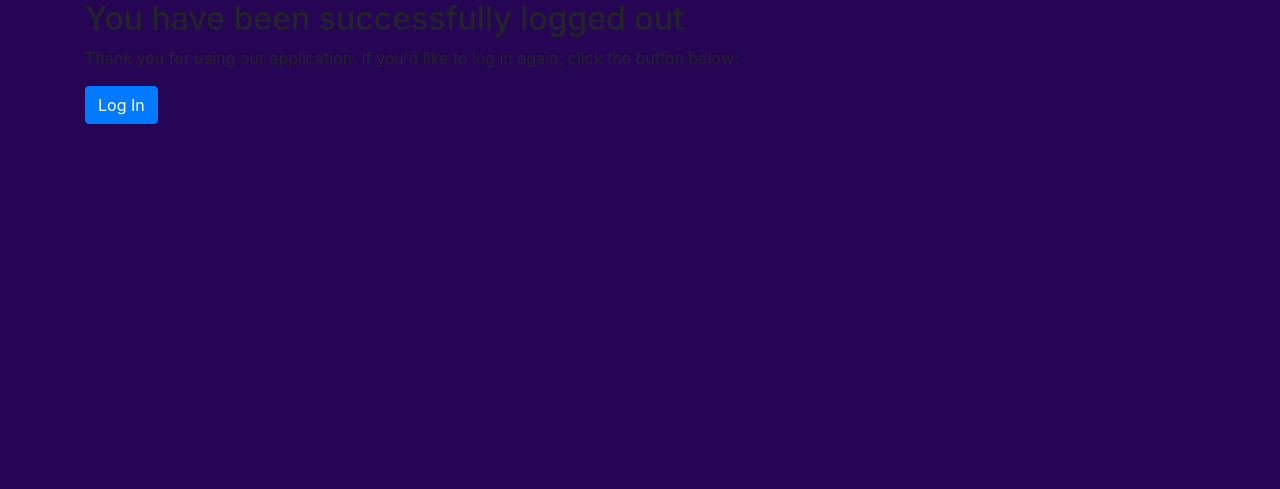
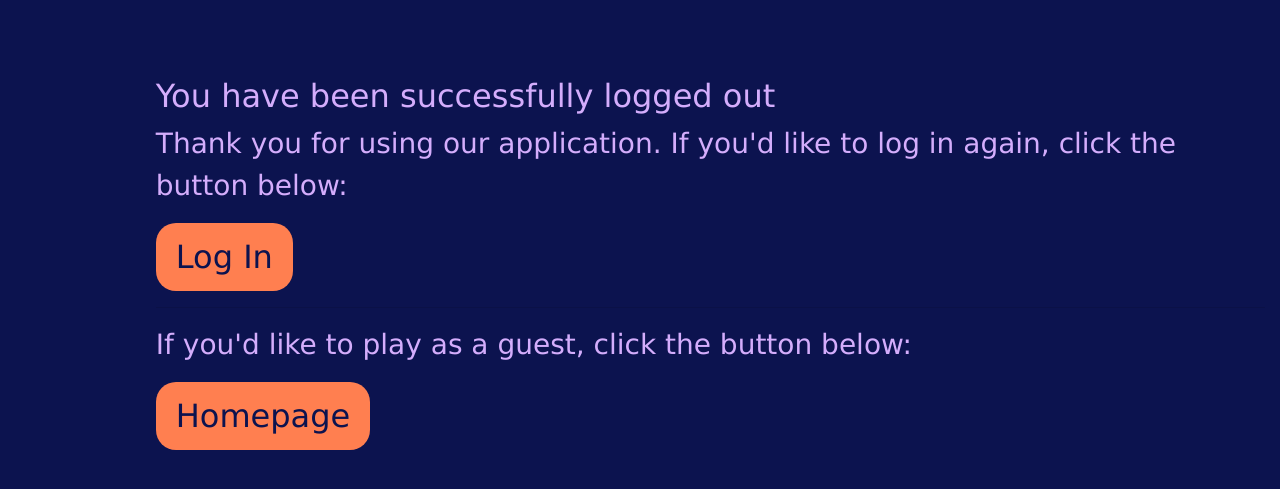
Before and after one commit to AnduG/ProiectIA4, a Flask app: page /auth/logout in a window 1280 px wide. Shown: the top 489 px of the page. Run offline with Flask 3, Linux system fonts and the light colour scheme; some libraries are stand-ins or nearby versions.

Commit message:
Mass color change

```diff
--- a/website/templates/base.html
+++ b/website/templates/base.html
@@ -15,7 +15,7 @@
         <title>{% block title %} Title-Placeholder-FlaskApp {% endblock %}</title>
         <style>
             body {
-                background-color: #260654;
+                background-color: #0C134F;
             }
 
             .title {
@@ -25,7 +25,7 @@
                 flex-direction: row;
                 flex-wrap: wrap;
                 justify-content: center;
-                color: #F094FA;
+                color: #D4ADFC;
                 font-family: 'Lucida Sans', 'Lucida Sans Regular', 'Lucida Grande', 'Lucida Sans Unicode', Geneva, Verdana, sans-serif;
                 font-weight: bold;
             }
@@ -54,7 +54,7 @@
                 padding: 2vw;
                 justify-content: center;
                 text-align: justify;
-                color: #F094FA;
+                color: #D4ADFC;
                 font-family: 'Lucida Sans', 'Lucida Sans Regular', 'Lucida Grande', 'Lucida Sans Unicode', Geneva, Verdana, sans-serif;
                 font-size: x-large;
             }
@@ -67,7 +67,7 @@
             }
 
             .button-line-right {
-                background-color: #2F0767;
+                background-color: #1D267D;
                 justify-content: right;
                 width: 100%;
                 display: flex;
@@ -75,14 +75,14 @@
             }
 
             .button-line-center {
-                background-color: #2F0767;
+                background-color: #1D267D;
                 justify-content: center;
                 width: 100%;
                 display: flex;
             }
 
             .button-line-left {
-                background-color: #2F0767;
+                background-color: #1D267D;
                 justify-content: left;
                 width: 100%;
                 display: flex;
@@ -90,8 +90,8 @@
             }
 
             .coral_btn {
-                background-color: #2F0767; /* Set your desired color */
-                color: teal; /* Set text color to make it readable */
+                background-color: coral; /* Set your desired color */
+                color: #1D267D; /* Set text color to make it readable */
             }
 
             .centering_container {
--- a/website/templates/logout.html
+++ b/website/templates/logout.html
@@ -1,9 +1,38 @@
 {% extends 'base.html' %}
 
 {% block content %}
+<style>
+  .container {
+        margin-left: 11vw;
+        margin-top: 6vw;
+        color: #D4ADFC;
+        font-family: 'Lucida Sans', 'Lucida Sans Regular', 'Lucida Grande', 'Lucida Sans Unicode', Geneva, Verdana, sans-serif;
+        font-size: 3.5vh;
+    }
+
+
+    link_buttons a {
+        color: #0C134F;
+        font-size: 3.5vh;
+        font-family: 'Lucida Sans', 'Lucida Sans Regular', 'Lucida Grande', 'Lucida Sans Unicode', Geneva, Verdana, sans-serif;
+        display: inline-block;
+        text-align: center;
+        border-radius: 20px;
+        background-color: coral;
+        padding: 10px 20px;
+        font-size: 4vh;
+    }
+</style>
   <div class="container">
     <h2>You have been successfully logged out</h2>
     <p>Thank you for using our application. If you'd like to log in again, click the button below:</p>
-    <a href="{{ url_for('auth.login') }}" class="btn btn-primary">Log In</a>
+    <link_buttons>
+      <a href="{{ url_for('auth.login') }}">Log In</a>
+    </link_buttons>
+    <hr>
+    <p>If you'd like to play as a guest, click the button below:</p>
+    <link_buttons>
+    <a href="/">Homepage</a>
+    </link_buttons>
   </div>
 {% endblock %}
--- a/website/templates/reactionTime-run-game.html
+++ b/website/templates/reactionTime-run-game.html
@@ -20,6 +20,7 @@
             align-items: center;
             justify-content: center;
             height: 100vh;
+            color: #D4ADFC;
         }
 
         #redFlashScreen {
--- a/website/templates/sequence-run-game.html
+++ b/website/templates/sequence-run-game.html
@@ -5,9 +5,6 @@
 
 <head>
   <style>
-    body {
-        background-color: lightskyblue;
-    }
 
     .container {
         margin-left: 26vw;
--- a/website/templates/user-homepage.html
+++ b/website/templates/user-homepage.html
@@ -4,7 +4,7 @@
     <style>
 
         userbar a, play_button a {
-            color: #D4ADFC;
+            color: #F094FA;
             font-size: 4vh;
             margin: 5vh;
             text-decoration: none;
@@ -15,6 +15,7 @@
             text-align: center;
             border-radius: 20px;
             background-color: coral;
+            color: #0C134F;
             padding: 10px 20px;
             font-size: 4vh;
         }
```
Also changed, not shown: website/templates/matchingColors-startscreen.html (+2 -5 lines), website/templates/pattern-run-game.html (+4 -7 lines), website/templates/pattern-startscreen.html (+2 -5 lines), website/templates/profile.html (+5 -4 lines), website/templates/reactionTime-startscreen.html (+4 -5 lines), website/templates/sequence-startscreen.html (+2 -5 lines).
